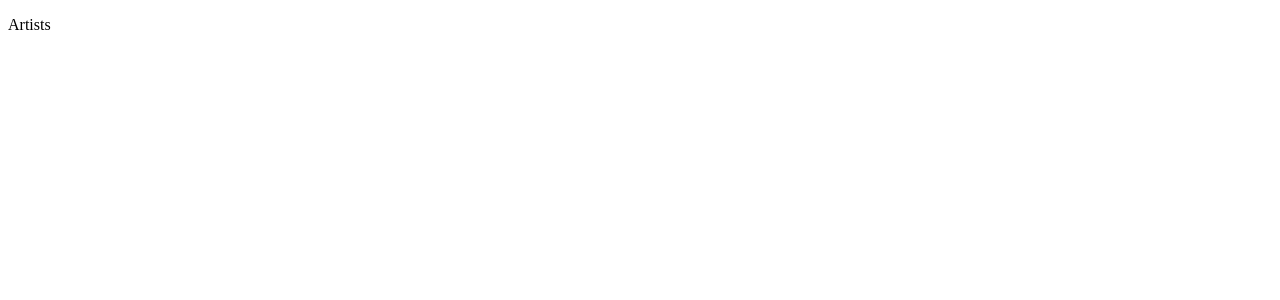
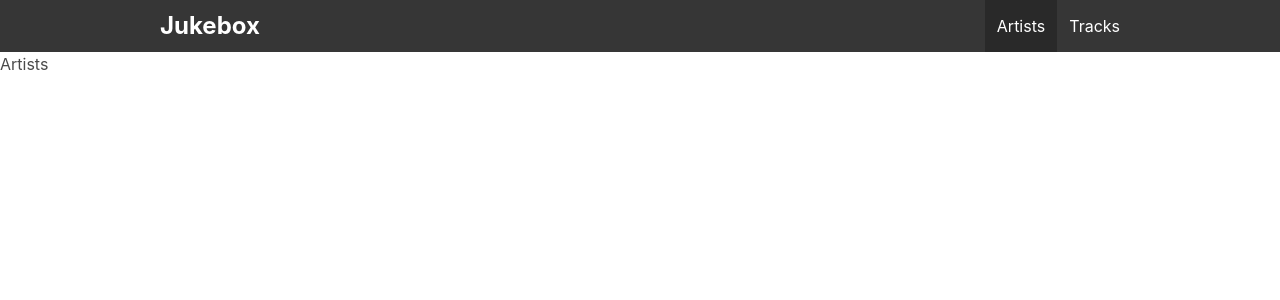
Before and after one commit to MihkelPajunen/jukebox, a Vue app: page /artists in a window 1280 px wide. Shown: the top 300 px of the page. Built offline with nearby package versions, Linux system fonts and the light colour scheme.

Commit message:
added: AppNavbar component

```diff
--- a/index.html
+++ b/index.html
@@ -6,7 +6,7 @@
     <meta name="viewport" content="width=device-width, initial-scale=1.0" />
     <title>Jukebox</title>
   </head>
-  <body>
+  <body class="has-navbar-fixed-top">
     <div id="app"></div>
     <script type="module" src="/src/main.ts"></script>
   </body>
--- a/package.json
+++ b/package.json
@@ -9,6 +9,9 @@
     "lint": "eslint . --ext .vue,.js,.jsx,.cjs,.mjs,.ts,.tsx,.cts,.mts --fix --ignore-path .gitignore"
   },
   "dependencies": {
+    "@vueuse/core": "^8.2.6",
+    "bulma": "^0.9.3",
+    "sass": "^1.50.0",
     "vue": "^3.2.31",
     "vue-router": "^4.0.14"
   },
--- a/src/App.vue
+++ b/src/App.vue
@@ -1,3 +1,12 @@
 <template>
+  <AppNavbar />
   <RouterView />
 </template>
+
+<script setup lang="ts">
+import AppNavbar from '@/components/AppNavbar.vue';
+</script>
+
+<style lang="sass">
+@import 'bulma/bulma'
+</style>
--- /dev/null
+++ b/src/components/AppNavbar.vue
@@ -0,0 +1,67 @@
+<template>
+  <nav class="navbar is-fixed-top is-dark" role="navigation" aria-label="main navigation">
+    <div class="container is-max-desktop">
+      <div class="navbar-brand">
+        <RouterLink class="navbar-item" to="/">
+          <strong class="is-size-4">{{ title }}</strong>
+        </RouterLink>
+
+        <a
+          @click="toggleActive"
+          class="navbar-burger"
+          ref="navbarBurger"
+          role="button"
+          aria-label="menu"
+          aria-expanded="false"
+        >
+          <span aria-hidden="true"></span>
+          <span aria-hidden="true"></span>
+          <span aria-hidden="true"></span>
+        </a>
+      </div>
+
+      <div :class="['navbar-menu', { 'is-active': isActive }]" ref="navbarMenu">
+        <div class="navbar-end">
+          <RouterLink
+            @click="isActive = false"
+            class="navbar-item"
+            active-class="is-active"
+            to="/artists"
+            >Artists</RouterLink
+          >
+          <RouterLink
+            @click="isActive = false"
+            class="navbar-item"
+            active-class="is-active"
+            to="/tracks"
+            >Tracks</RouterLink
+          >
+        </div>
+      </div>
+    </div>
+  </nav>
+</template>
+
+<script setup lang="ts">
+import { ref } from 'vue';
+import { onClickOutside } from '@vueuse/core';
+
+const title = import.meta.env.VITE_APP_TITLE;
+
+const isActive = ref(false);
+
+const toggleActive = () => {
+  isActive.value = !isActive.value;
+};
+
+const navbarBurger = ref<HTMLAnchorElement>();
+const navbarMenu = ref<HTMLDivElement>();
+
+onClickOutside(
+  navbarMenu,
+  () => {
+    isActive.value = false;
+  },
+  { ignore: [navbarBurger] }
+);
+</script>
```
Also changed, not shown: 2 other files (tests, documents, lock files or other folders).
